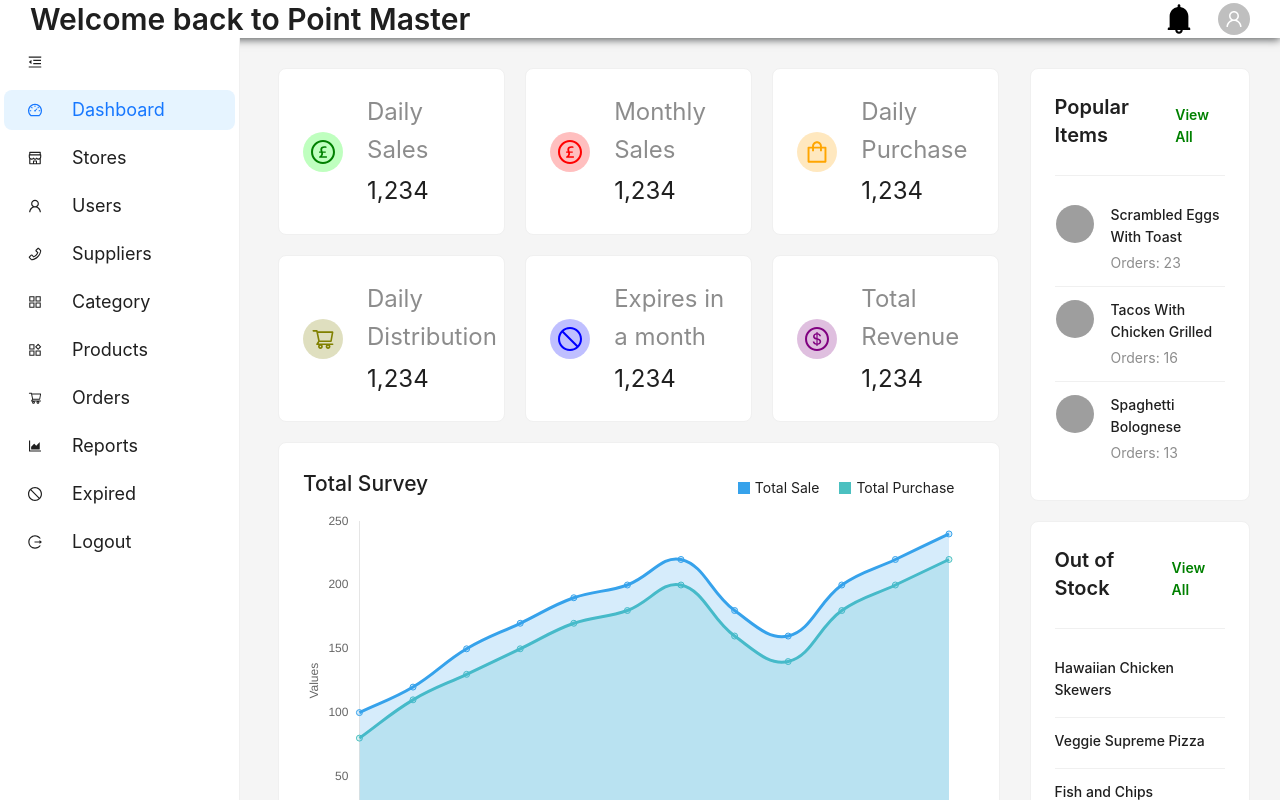
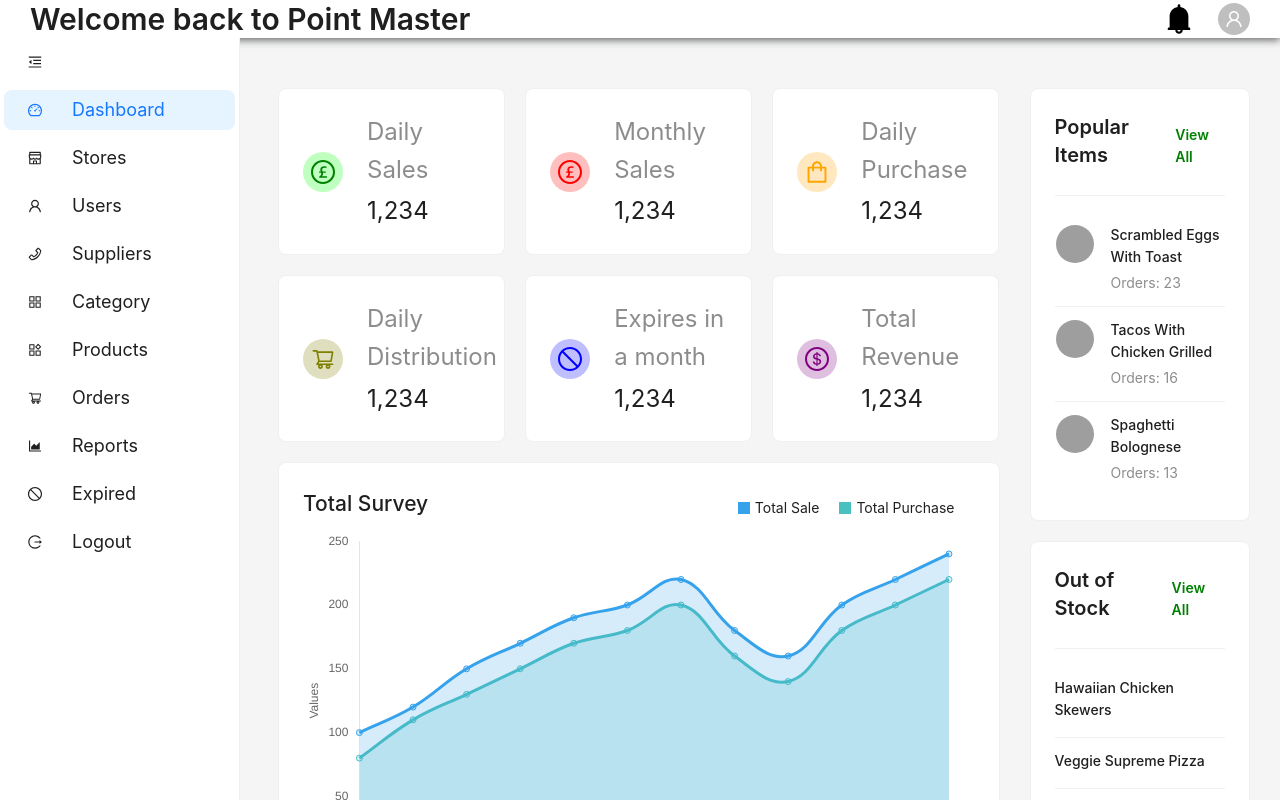
Before and after one commit to PointMaster-POS/web-management, a React (Create React App) app in the folder pointmaster/: page / in a window 1280 px wide. Shown: the top 800 px of the page. Built offline with nearby package versions, Linux system fonts and the light colour scheme; grey boxes are pictures that could not be loaded.

Commit message:
Update Content.js

```diff
--- a/pointmaster/src/components/Owner's Dashboard/Content.js
+++ b/pointmaster/src/components/Owner's Dashboard/Content.js
@@ -1,9 +1,15 @@
-import React from 'react'
-import AppRoutes from "./AppRoutes"
+import React from 'react';
+import AppRoutes from "./AppRoutes";
+import { Layout } from 'antd';
+
+const { Content: AntContent } = Layout;
 
 const Content = () => {
   return (
-    <div className='content'><AppRoutes /></div>
+    // <div className='content'><AppRoutes /></div>
+    <AntContent  style={{ paddingTop: 20, minHeight: 360 }}  >
+      <AppRoutes />
+    </AntContent>
   )
 }
 
```
